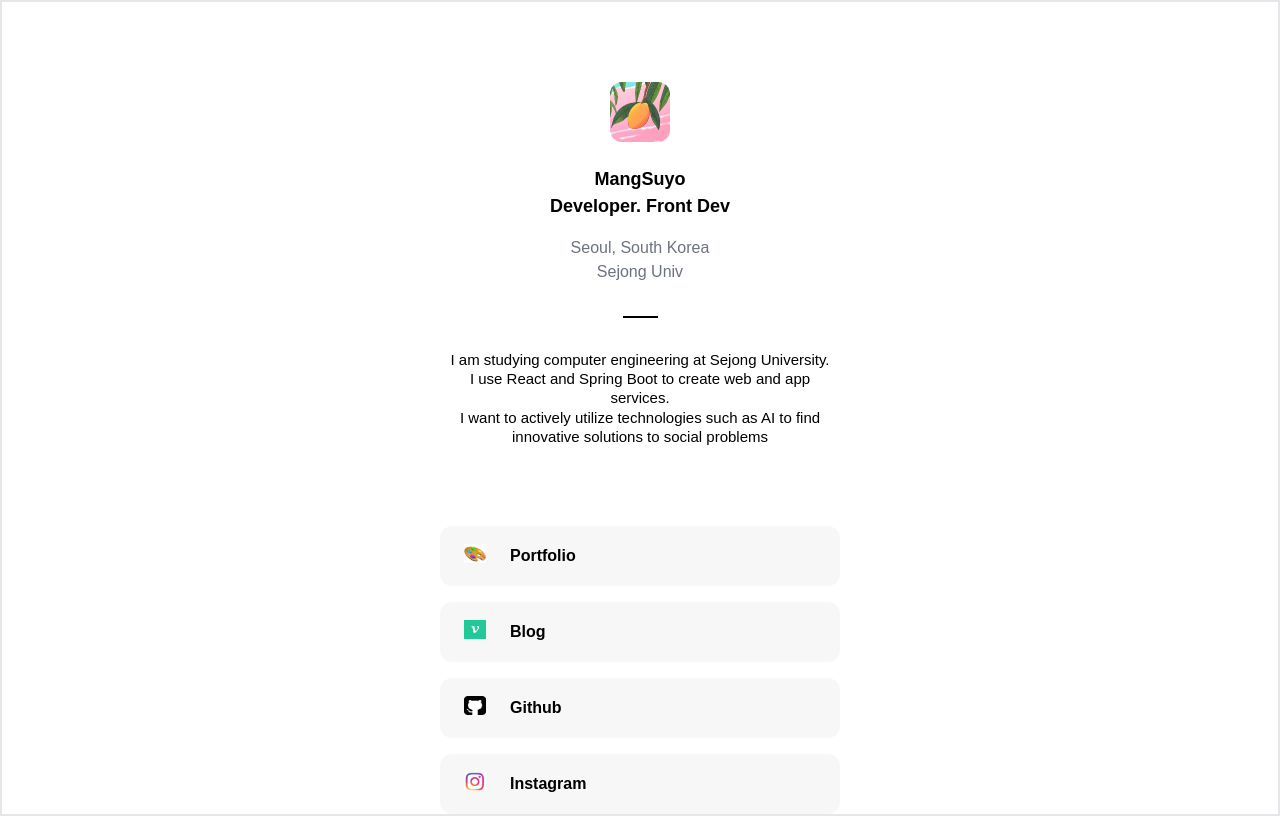
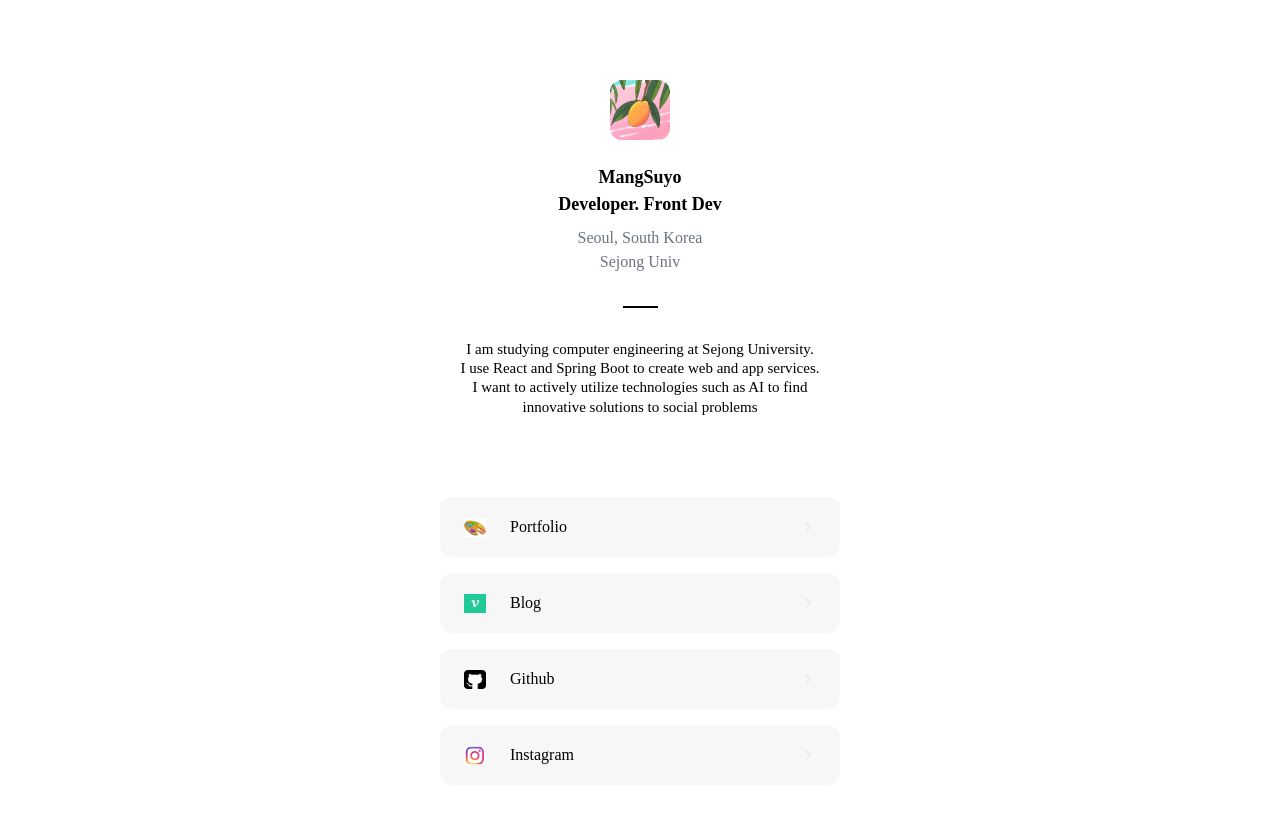
Before and after one commit to mangsuyo/proifle, a React (Vite) app: page / in a window 1280 px wide. Built offline with nearby package versions, Linux system fonts and the light colour scheme.

Commit message:
Style : 내비게이션 마우스 호버 이펙트 추가

```diff
--- a/package.json
+++ b/package.json
@@ -14,6 +14,7 @@
     "match-sorter": "^6.3.4",
     "react": "^18.2.0",
     "react-dom": "^18.2.0",
+    "react-icons": "^5.0.1",
     "react-router-dom": "^6.22.2",
     "sort-by": "^1.2.0"
   },
--- a/src/components/Nav.jsx
+++ b/src/components/Nav.jsx
@@ -1,10 +1,21 @@
 import React from "react";
+import { Link } from "react-router-dom";
+import { GoChevronRight } from "react-icons/go";
+import "../index.css";
 
 export default function Nav({ item }) {
   return (
-    <div className="flex py-[18px] px-6  rounded-xl bg-[rgba(0,0,0,0.03)] hover:bg-[rgba(0,0,0,0.1)]">
-      <img src={item.url} className="w-[22px] h-[19px]" />
-      <span className="ml-6 font-semibold">{item.title}</span>
+    <div className="mouse-effect">
+      <Link
+        to={`/${item.title}`}
+        className="flex items-center py-[18px] px-6 rounded-xl bg-[rgba(0,0,0,0.03)]"
+      >
+        <img src={item.url} className="w-[22px] h-[19px]" />
+        <span className="ml-6 grow">{item.title}</span>
+        <span className="chevron">
+          <GoChevronRight />
+        </span>
+      </Link>
     </div>
   );
 }
--- a/src/index.css
+++ b/src/index.css
@@ -1,11 +1,7 @@
+@import "styles/mouse-effect.css";
+@import url("https://fonts.googleapis.com/css2?family=Roboto+Slab:wght@100..900&display=swap");
+@import url("https://fonts.googleapis.com/css2?family=Exo+2:ital,wght@0,100..900;1,100..900&family=Roboto+Slab:wght@100..900&display=swap");
+
 @tailwind base;
 @tailwind components;
 @tailwind utilities;
-@import url("https://fonts.googleapis.com/css2?family=Kanit:wght@300;400;500;600;700&family=Noto+Sans:ital,wght@0,100..900;1,100..900&display=swap");
-
-* {
-  font-family: "Kanit", sans-serif;
-  font-weight: 500;
-  font-style: normal;
-  box-sizing: border-box;
-}
--- a/src/pages/Root.jsx
+++ b/src/pages/Root.jsx
@@ -9,9 +9,9 @@ const items = [
 ];
 export default function Root() {
   return (
-    <div className="w-screen min-h-screen flex justify-center">
-      <div className="border-2 w-full max-w-screen-2xl flex flex-col items-center">
-        <div className="mt-20 flex flex-col items-center">
+    <div className="w-screen min-h-screen flex justify-center font-madimi">
+      <div className="w-full flex flex-col items-center">
+        <div className="mt-20 flex flex-col items-center ">
           <img
             src="public/img/mango.png"
             className="w-[60px] h-[60px] rounded-xl"
@@ -20,13 +20,13 @@ export default function Root() {
             <h1>MangSuyo</h1>
             <h1>Developer. Front Dev</h1>
           </div>
-          <div className="flex flex-col items-center mt-4 font-medium text-gray-500">
+          <div className="flex flex-col items-center mt-2 font-medium text-gray-500">
             <h2>Seoul, South Korea</h2>
             <h2>Sejong Univ</h2>
           </div>
           <div className="my-8 w-[35px] border-[0.5px] border-black"></div>
           <div className="w-[400px]">
-            <p className="leading-[1.2rem] text-[14px] md:text-[15px] text-gray text-center ">
+            <p className="leading-[1.2rem] text-[14px] md:text-[15px] text-gray text-center font-madimi ">
               I am studying computer engineering at Sejong University. <br /> I
               use React and Spring Boot to create web and app services. <br />I
               want to actively utilize technologies such as AI to find
--- /dev/null
+++ b/src/styles/mouse-effect.css
@@ -0,0 +1,37 @@
+.mouse-effect {
+  -webkit-transform: perspective(1px) translateZ(0);
+  transform: perspective(1px) translateZ(0);
+  position: relative;
+}
+
+.mouse-effect::before {
+  content: "";
+  position: absolute;
+  z-index: -1;
+  top: 0;
+  left: 0;
+  right: 0;
+  bottom: 0;
+  background: rgba(0, 0, 0, 0);
+  transform: scale(0.9);
+  transition: 0.25s;
+}
+.chevron {
+  transition: 0.1s;
+  color: rgba(0, 0, 0, 0.1);
+}
+.mouse-effect:hover::before,
+.mouse-effect:focus::before {
+  transform: scaleX(1.01);
+  border-radius: 1rem;
+  background: rgba(0, 0, 0, 0.1);
+}
+.mouse-effect:hover .chevron {
+  color: white;
+  font-size: 22px;
+}
+.mouse-effect:active::before {
+  transform: scaleX(1.01);
+  border-radius: 1rem;
+  background: rgba(0, 0, 0, 0.15);
+}
--- a/tailwind.config.js
+++ b/tailwind.config.js
@@ -2,6 +2,9 @@ export default {
   content: ["./index.html", "./src/**/*.{js,ts,jsx,tsx}"],
   theme: {
     extend: {},
+    fontFamily: {
+      madimi: ["Exo2"],
+    },
   },
   plugins: [],
 };
```
